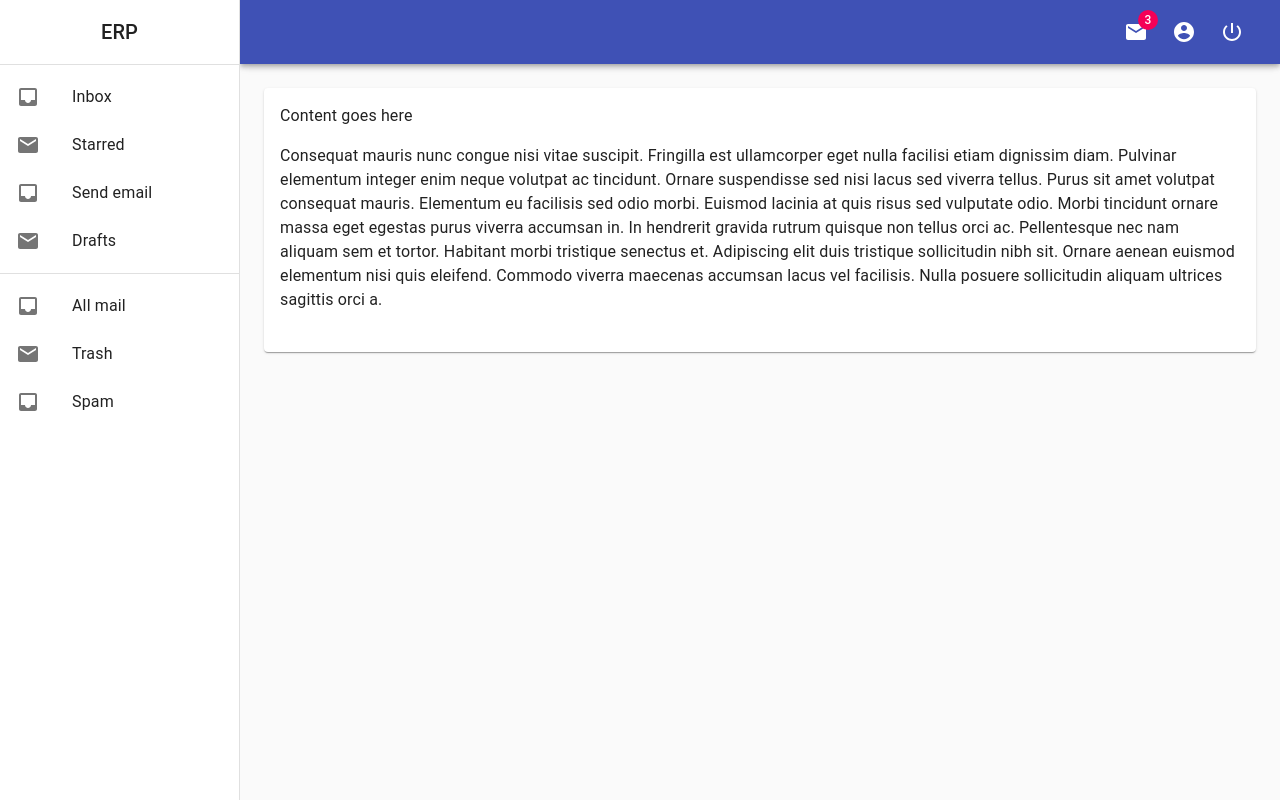
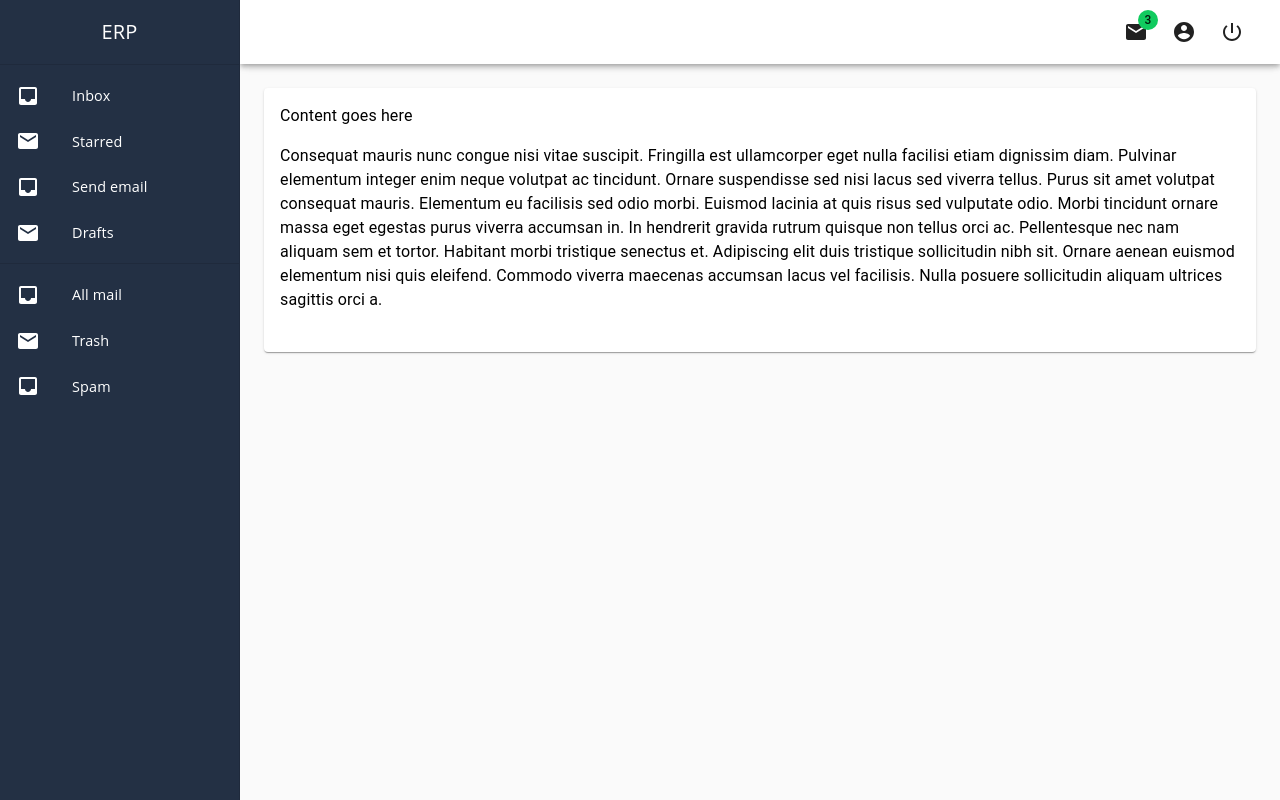
Before and after one commit to c3n7ly-commissions/erp_reactful_client, a React (Create React App) app: page /blank01 in a window 1280 px wide. Built offline with nearby package versions, Linux system fonts and the light colour scheme.

Commit message:
Customized icon color

```diff
--- a/src/components/drawer.js
+++ b/src/components/drawer.js
@@ -35,9 +35,30 @@ const useStyles = makeStyles((theme) => ({
       flexShrink: 0,
     },
   },
+  navIcon: {
+    color: '#fff',
+  },
+  listText: {
+    fontSize: '0.9rem',
+  },
 }));
 
 const theme = createTheme({
+  typography: {
+    fontFamily: [
+      'Open Sans',
+      '-apple-system',
+      'BlinkMacSystemFont',
+      '"Segoe UI"',
+      'Roboto',
+      '"Helvetica Neue"',
+      'Arial',
+      'sans-serif',
+      '"Apple Color Emoji"',
+      '"Segoe UI Emoji"',
+      '"Segoe UI Symbol"',
+    ].join(','),
+  },
   palette: {
     primary: {
       main: '#f00',
@@ -46,17 +67,17 @@ const theme = createTheme({
       main: '#11cb5f',
     },
     background: {
-      paper: '#fff',
+      paper: '#233044',
     },
-    drawerBackground: {
-      paper: '#ff0',
+    text: {
+      primary: '#fff',
     },
   },
 });
 
 function NavigationDrawer(props) {
   const { window } = props;
-  const classes = useStyles();
+  const classes = useStyles(theme);
 
   const drawer = (
     <div>
@@ -69,10 +90,13 @@ function NavigationDrawer(props) {
       <List>
         {['Inbox', 'Starred', 'Send email', 'Drafts'].map((text, index) => (
           <ListItem button key={text}>
-            <ListItemIcon>
+            <ListItemIcon className={classes.navIcon}>
               {index % 2 === 0 ? <InboxIcon /> : <MailIcon />}
             </ListItemIcon>
-            <ListItemText primary={text} />
+            <ListItemText
+              primary={text}
+              classes={{ primary: classes.listText }}
+            />
           </ListItem>
         ))}
       </List>
@@ -80,10 +104,13 @@ function NavigationDrawer(props) {
       <List>
         {['All mail', 'Trash', 'Spam'].map((text, index) => (
           <ListItem button key={text}>
-            <ListItemIcon>
+            <ListItemIcon className={classes.navIcon}>
               {index % 2 === 0 ? <InboxIcon /> : <MailIcon />}
             </ListItemIcon>
-            <ListItemText primary={text} />
+            <ListItemText
+              primary={text}
+              classes={{ primary: classes.listText }}
+            />
           </ListItem>
         ))}
       </List>
--- a/src/components/navbar.js
+++ b/src/components/navbar.js
@@ -6,6 +6,8 @@ import {
   makeStyles,
   Badge,
   Box,
+  ThemeProvider,
+  createTheme,
 } from '@material-ui/core';
 import MenuIcon from '@material-ui/icons/Menu';
 import MailIcon from '@material-ui/icons/Mail';
@@ -29,10 +31,28 @@ const useStyles = makeStyles((theme) => ({
   },
 }));
 
+const theme = createTheme({
+  palette: {
+    primary: {
+      main: '#fff',
+    },
+    secondary: {
+      main: '#11cb5f',
+    },
+    background: {
+      paper: '#fff',
+    },
+    text: {
+      primary: '#000',
+    },
+  },
+});
+
 function NavBar(props) {
   const classes = useStyles();
 
   return (
+    <ThemeProvider theme={theme}>
       <AppBar position="fixed" className={classes.appBar}>
         <Toolbar>
           <Box display="flex" flexGrow={1}>
@@ -61,6 +81,7 @@ function NavBar(props) {
           </div>
         </Toolbar>
       </AppBar>
+    </ThemeProvider>
   );
 }
 
--- a/src/pages/base/base01.js
+++ b/src/pages/base/base01.js
@@ -1,5 +1,11 @@
 import React from 'react';
-import { CssBaseline, Card, CardContent } from '@material-ui/core';
+import {
+  CssBaseline,
+  Card,
+  CardContent,
+  ThemeProvider,
+  createTheme,
+} from '@material-ui/core';
 import { makeStyles } from '@material-ui/core';
 import NavigationDrawer from '../../components/drawer';
 import NavBar from '../../components/navbar';
@@ -16,6 +22,23 @@ const useStyles = makeStyles((theme) => ({
   },
 }));
 
+const theme = createTheme({
+  palette: {
+    primary: {
+      main: '#f00',
+    },
+    secondary: {
+      main: '#11cb5f',
+    },
+    background: {
+      paper: '#fff',
+    },
+    text: {
+      primary: '#000',
+    },
+  },
+});
+
 function BasePage01(props) {
   const classes = useStyles();
   const [mobileOpen, setMobileOpen] = React.useState(false);
@@ -27,6 +50,7 @@ function BasePage01(props) {
   return (
     <div className={classes.root}>
       <CssBaseline />
+      <ThemeProvider theme={theme}>
         <NavBar handleDrawerToggle={handleDrawerToggle} />
         <NavigationDrawer
           mobileOpen={mobileOpen}
@@ -38,6 +62,7 @@ function BasePage01(props) {
             <CardContent>{props.children}</CardContent>
           </Card>
         </main>
+      </ThemeProvider>
     </div>
   );
 }
```
Lines whose indentation alone changed are shown as unchanged.
